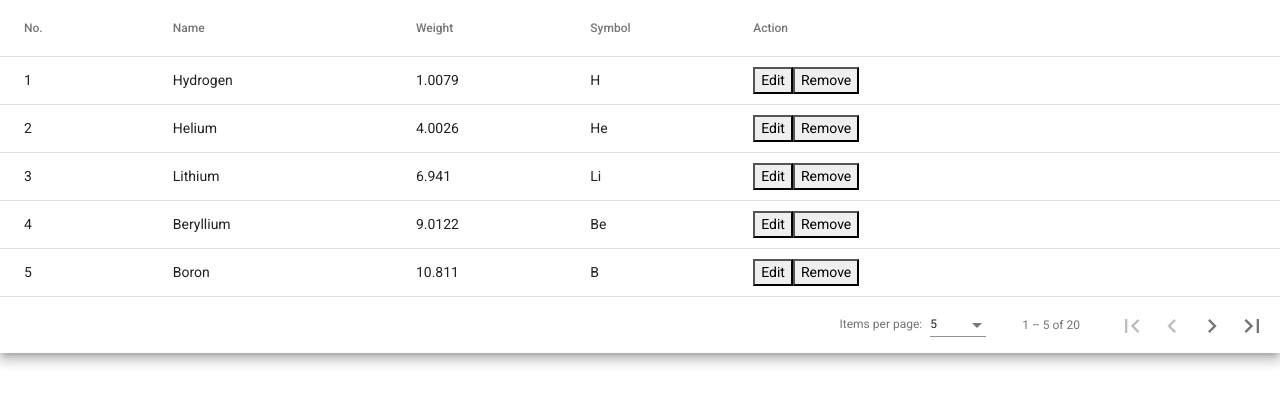
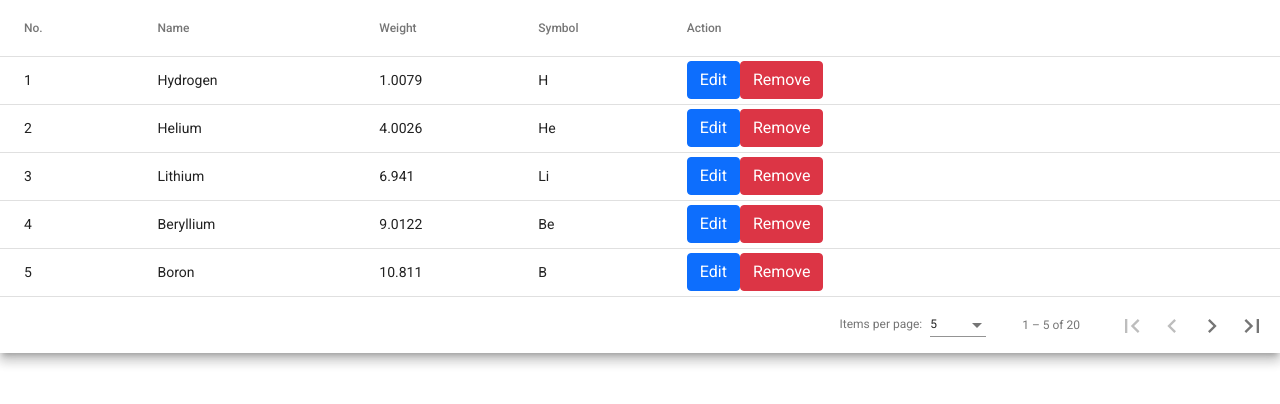
Before and after one commit to jas75/datatable-angular, an Angular app: page / in a window 1280 px wide. Shown: the top 404 px of the page. Built offline with nearby package versions, Linux system fonts and the light colour scheme.

Commit message:
create input for every column

```diff
--- a/src/app/components/data-table/data-table.component.html
+++ b/src/app/components/data-table/data-table.component.html
@@ -12,7 +12,7 @@
         <th mat-header-cell *matHeaderCellDef> Name </th>
         <td mat-cell *matCellDef="let element">
 
-          <input type="text" *ngIf="positionToEdit===element.position" [value]="rowForm.get('name')?.value">
+          <input type="text" class="form-control" *ngIf="positionToEdit===element.position" [value]="rowForm.get('name')?.value">
 
           <span *ngIf="positionToEdit!==element.position">
             {{element.name}}
@@ -23,28 +23,39 @@
       <!-- Weight Column -->
       <ng-container matColumnDef="weight">
         <th mat-header-cell *matHeaderCellDef> Weight </th>
-        <td mat-cell *matCellDef="let element"> {{element.weight}} </td>
+        <td mat-cell *matCellDef="let element">
+          <input type="text" class="form-control" *ngIf="positionToEdit===element.position" [value]="rowForm.get('weight')?.value">
+          <span *ngIf="positionToEdit!==element.position">
+            {{element.weight}}
+          </span>
+        </td>
       </ng-container>
 
       <!-- Symbol Column -->
       <ng-container matColumnDef="symbol">
         <th mat-header-cell *matHeaderCellDef> Symbol </th>
-        <td mat-cell *matCellDef="let element"> {{element.symbol}} </td>
+        <td mat-cell *matCellDef="let element">
+          <input type="text" class="form-control" *ngIf="positionToEdit===element.position" [value]="rowForm.get('symbol')?.value">
+
+          <span *ngIf="positionToEdit!==element.position">
+            {{element.symbol}}
+          </span>
+        </td>
       </ng-container>
 
       <!-- Action Column -->
       <ng-container matColumnDef="action">
         <th mat-header-cell *matHeaderCellDef> Action </th>
         <td mat-cell *matCellDef="let element">
-          <button (click)="onEditBtnClick(element)" *ngIf="positionToEdit !== element.position">
+          <button class="btn btn-primary" (click)="onEditBtnClick(element)" *ngIf="positionToEdit !== element.position">
             Edit
           </button>
 
-          <button *ngIf="positionToEdit === element.position" (click)="cancelRowEdition()">
+          <button class="btn btn-warning" *ngIf="positionToEdit === element.position" (click)="cancelRowEdition()">
             Cancel
           </button>
 
-          <button (click)="onRemoveBtnClick(element)">
+          <button  class="btn btn-danger" (click)="onRemoveBtnClick(element)">
             Remove
           </button>
 
```
